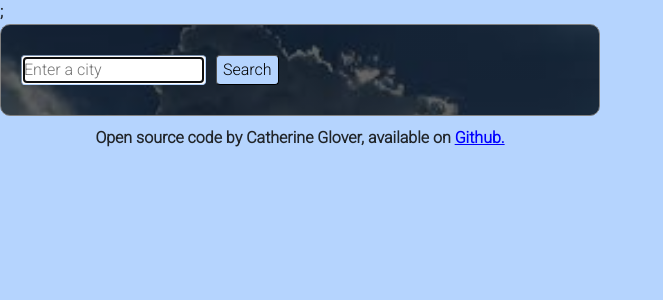
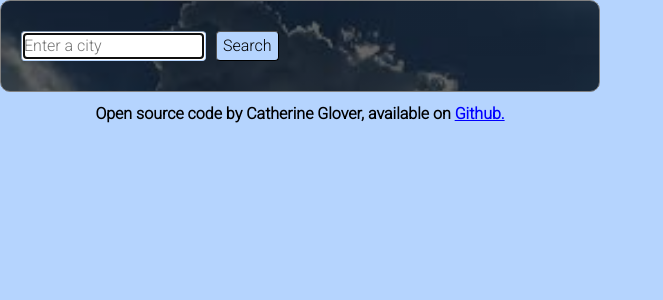
Before and after one commit to CathGlover/weather-react-shecodes-app, a React (Create React App) app: page / in a window 1280 px wide. Shown: the top 300 px of the page, without its empty margins (0-663 px from the left). Built offline with nearby package versions, Linux system fonts and the light colour scheme; no server answers; a web font is replaced by a local one.

Commit message:
found and removed stray ;

```diff
--- a/public/index.html
+++ b/public/index.html
@@ -23,7 +23,6 @@
       integrity="sha384-Gn5384xqQ1aoWXA+058RXPxPg6fy4IWvTNh0E263XmFcJlSAwiGgFAW/dAiS6JXm"
       crossorigin="anonymous"
     />
-    ;
     <link rel="apple-touch-icon" href="%PUBLIC_URL%/logo192.png" />
     <!--
       manifest.json provides metadata used when your web app is installed on a
--- a/src/App.css
+++ b/src/App.css
@@ -6,6 +6,7 @@
 .App .Footer {
   text-align: center;
   padding: 10px;
+  color: black;
 }
 
 @media (max-width < 700px) {
--- a/src/WeatherSearch.css
+++ b/src/WeatherSearch.css
@@ -3,6 +3,7 @@ body {
   font-weight: bolder;
   background: #b5d4fe;
 }
+
 .container {
   border: 1px solid;
   max-width: 650px;
```
